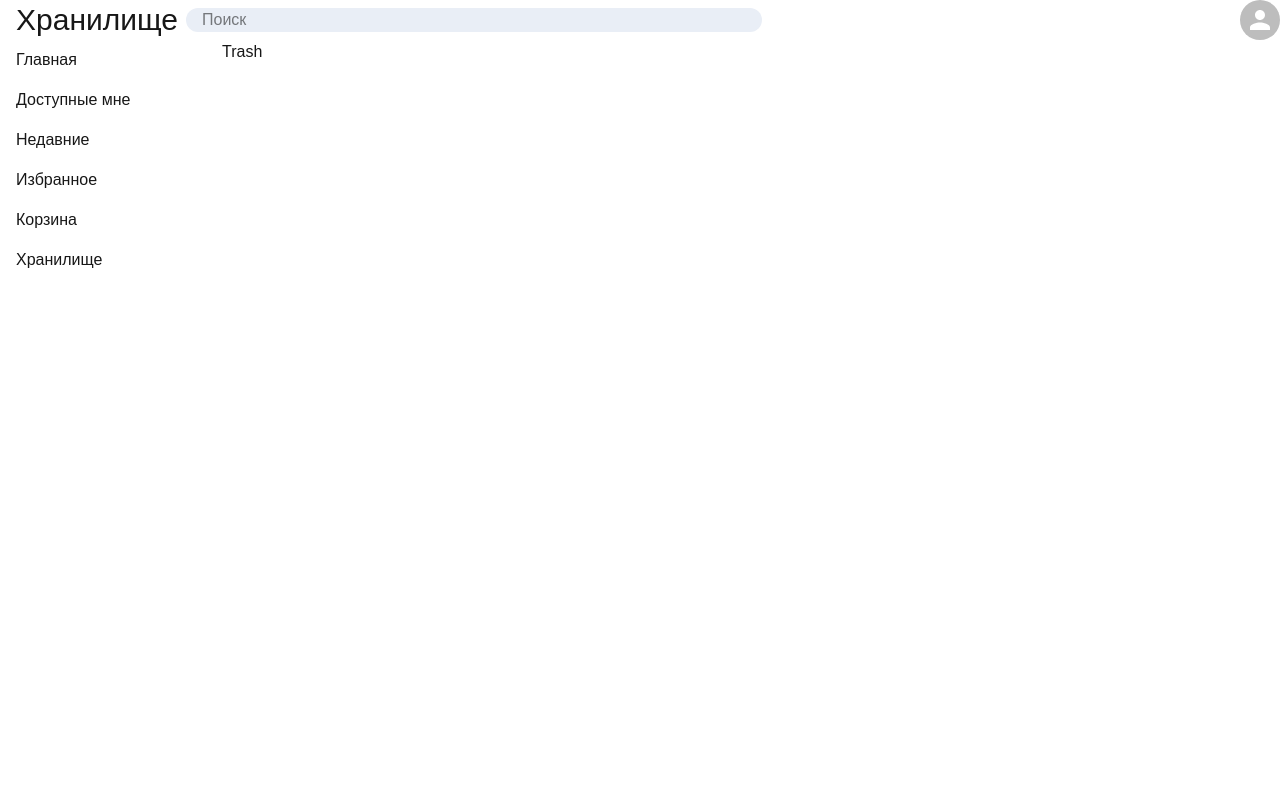
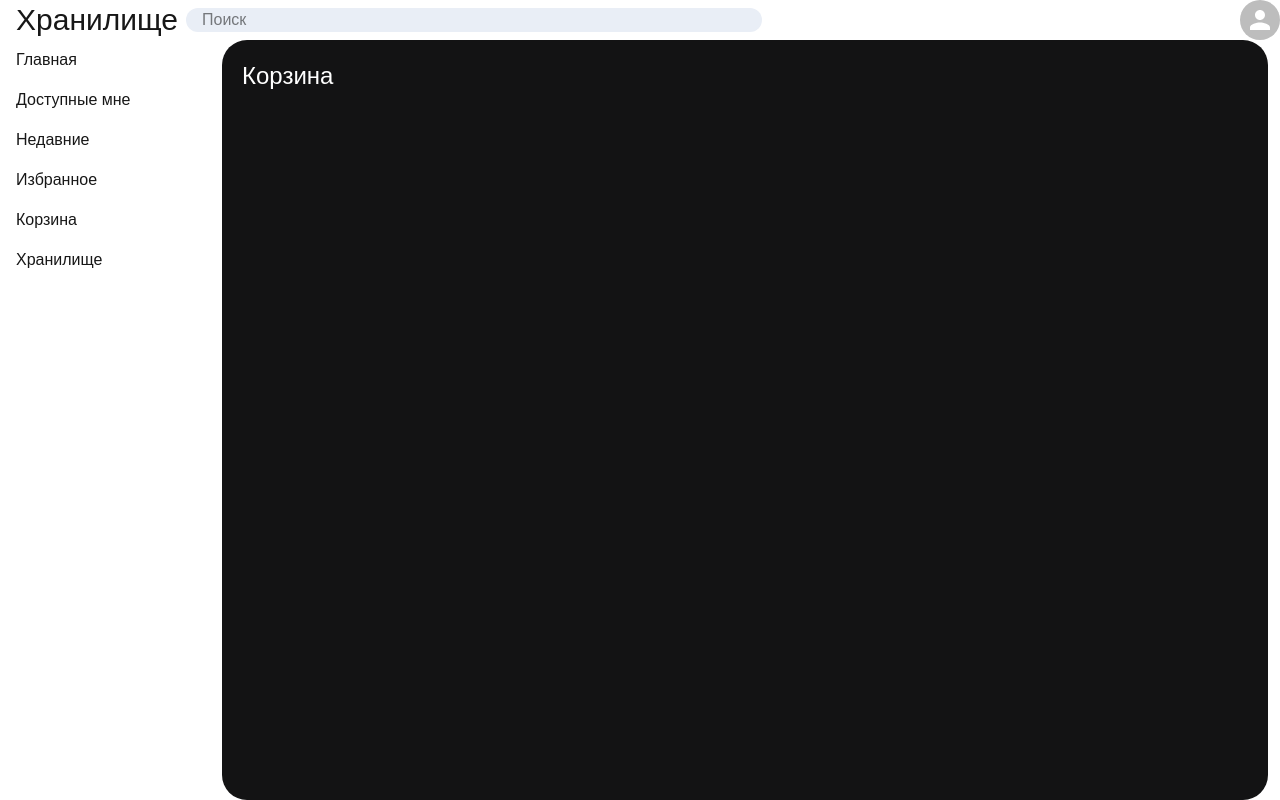
Before and after one commit to ConquestSucks/cloud-app-client, a Next.js app: page /dashboard/trash in a window 1280 px wide. Built offline with nearby package versions, Linux system fonts and the light colour scheme; some icons are missing.

Commit message:
pageTitle component

```diff
--- a/app/(routes)/dashboard/recent/page.tsx
+++ b/app/(routes)/dashboard/recent/page.tsx
@@ -1,9 +1,12 @@
+import PageTitle from '@/app/shared/ui/pageTitle'
 import React from 'react'
 
 const Recent = () => {
-  return (
-    <div>Recent</div>
-  )
+    return (
+        <div className='dashboard-page'>
+            <PageTitle title="Недавние" />
+        </div>
+    )
 }
 
 export default Recent
--- a/app/(routes)/dashboard/shared-with-me/page.tsx
+++ b/app/(routes)/dashboard/shared-with-me/page.tsx
@@ -1,9 +1,12 @@
+import PageTitle from '@/app/shared/ui/pageTitle'
 import React from 'react'
 
 const Shared = () => {
-  return (
-    <div>Shared</div>
-  )
+    return (
+        <div className='dashboard-page'>
+            <PageTitle title="Доступные мне" />
+        </div>
+    )
 }
 
 export default Shared
--- a/app/(routes)/dashboard/starred/page.tsx
+++ b/app/(routes)/dashboard/starred/page.tsx
@@ -1,9 +1,12 @@
+import PageTitle from '@/app/shared/ui/pageTitle'
 import React from 'react'
 
 const Starred = () => {
-  return (
-    <div>Starred</div>
-  )
+    return (
+        <div className='dashboard-page'>
+            <PageTitle title="Избранное" />
+        </div>
+    )
 }
 
 export default Starred
--- a/app/(routes)/dashboard/trash/page.tsx
+++ b/app/(routes)/dashboard/trash/page.tsx
@@ -1,9 +1,12 @@
+import PageTitle from '@/app/shared/ui/pageTitle'
 import React from 'react'
 
 const Trash = () => {
-  return (
-    <div>Trash</div>
-  )
+    return (
+        <div className='dashboard-page'>
+            <PageTitle title="Корзина" />
+        </div>
+    )
 }
 
 export default Trash
--- a/src/app/globals.css
+++ b/src/app/globals.css
@@ -25,13 +25,17 @@ body {
   font-family: Arial, Helvetica, sans-serif;
 }
 
-.page {
+.dashboard-page {
   display: flex;
+  flex-direction: column;
+  gap: 15px;
   width: 100%;
+  height: 100%;
   margin-bottom: 10px;
   margin-right: 12px;
-  padding: 15px;
+  padding: 20px;
   background-color: #ffffff;
   border-radius: 25px;
-  color: black;
+  color: white;
+  background-color: #131314;
 }
--- /dev/null
+++ b/src/app/shared/ui/pageTitle.tsx
@@ -0,0 +1,9 @@
+import React from 'react'
+
+const PageTitle = ({ title }: { title: string }) => {
+  return (
+    <span className='text-2xl font-thin'>{title}</span>
+  )
+}
+
+export default PageTitle
```
